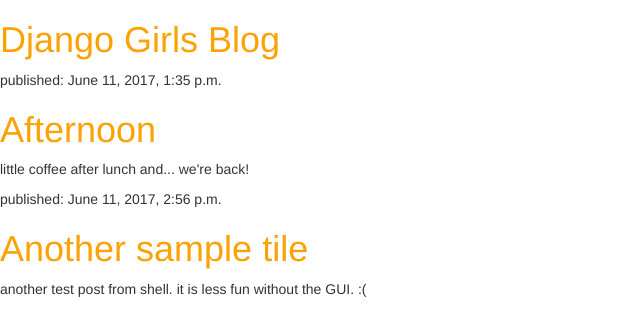
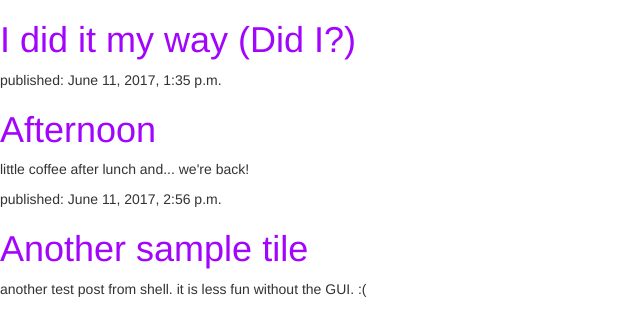
Before and after one commit to inbarsh/djangogirls, a Django app: page / in a window 1280 px wide. Shown: the top 336 px of the page, without its empty margins (0-640 px from the left). Run offline with Django 3.2, Linux system fonts and the light colour scheme; data comes from the database, SQL or seed files in the repository; some libraries are stand-ins or nearby versions.

Commit message:
trying to change title again

```diff
--- a/blog/static/css/blog.css
+++ b/blog/static/css/blog.css
@@ -1,3 +1,3 @@
 h1 a {
-    color: #FCA205;
+    color: #a205fc;
 }
--- a/blog/templates/blog/post_list.html
+++ b/blog/templates/blog/post_list.html
@@ -1,14 +1,14 @@
 {% load staticfiles %}
 <html>
     <head>
-        <title>Django Girls blog</title>
+        <title>I did it my way (Did I?)</title>
         <link rel="stylesheet" href="//maxcdn.bootstrapcdn.com/bootstrap/3.2.0/css/bootstrap.min.css">
         <link rel="stylesheet" href="//maxcdn.bootstrapcdn.com/bootstrap/3.2.0/css/bootstrap-theme.min.css">
         <link rel="stylesheet" href="{% static 'css/blog.css' %}">
     </head>
     <body>
         <div>
-            <h1><a href="/">Django Girls Blog</a></h1>
+            <h1><a href="/">I did it my way (Did I?)</a></h1>
         </div>
 
         {% for post in posts %}
```
